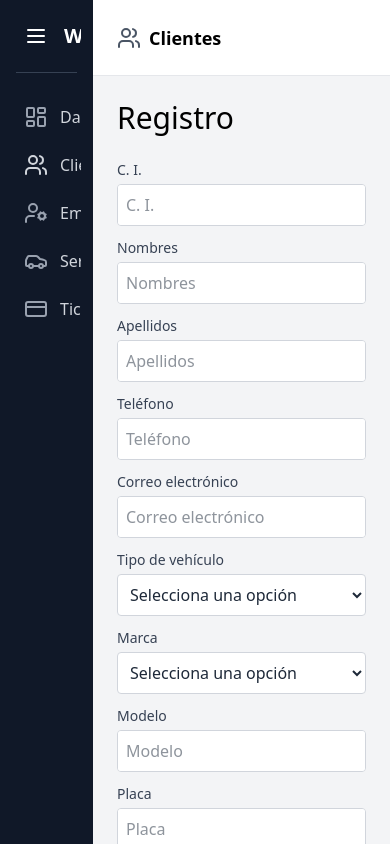
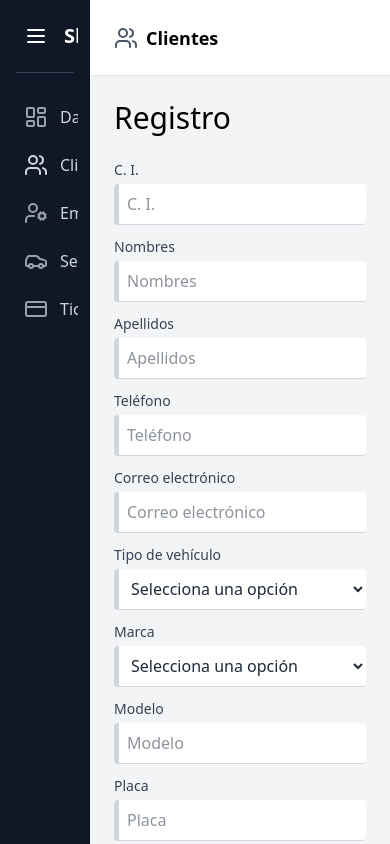
Before and after one commit to asgoDev/carwash-admin, a React (Vite) app: page /clients/new in a window 390 px wide. Built offline with nearby package versions, Linux system fonts and the light colour scheme.

Commit message:
Layout: Vento media queries added. md

```diff
--- a/src/components/DynamicInput.jsx
+++ b/src/components/DynamicInput.jsx
@@ -25,7 +25,7 @@ const DynamicInput = ({ config, register, errors, setValue }) => {
   };
 
   return (
-    <div className="w-full mb-2">
+    <div className="w-full mb-2 ">
       {label && (
         <label
           htmlFor={name}
@@ -35,10 +35,10 @@ const DynamicInput = ({ config, register, errors, setValue }) => {
         </label>
       )}
       {type === "select" ? (
-        <div className="relative">
+        <div className="relative ">
           <select
             id={name}
-            className="w-full p-2 rounded border border-gray-300 bg-white text-gray-800 text-base outline-none"
+            className="w-full p-2 rounded border-l-5 border-b-1 border-gray-300 transition-border duration-300 focus-within:border-blue-500 bg-white text-gray-800 text-base outline-none"
             name={name}
             defaultValue=""
             {...register(name, {
@@ -58,7 +58,7 @@ const DynamicInput = ({ config, register, errors, setValue }) => {
           </select>
         </div>
       ) : (
-        <div className="flex rounded border border-gray-300 focus-within:ring-2 focus-within:ring-blue-400 overflow-hidden relative">
+        <div className="flex rounded border-l-5 border-b-1 border-w-5e border-gray-300 transition-border duration-300 focus-within:border-blue-500 overflow-hidden relative ">
           <input
             id={name}
             defaultValue={defaultValue}
--- a/src/components/Header.jsx
+++ b/src/components/Header.jsx
@@ -12,7 +12,7 @@ export default function Header() {
   );
 
   return (
-    <header className="h-19 bg-white border-b border-gray-200 flex items-center px-6 gap-2">
+    <header className="h-19 bg-white border-b border-gray-200 flex items-center px-6 gap-2 ">
       {current?.icon && <span className="text-gray-600">{current.icon}</span>}
       <div className="text-lg font-semibold">
         {current ? current.name : "Page"}
--- a/src/components/Layout.jsx
+++ b/src/components/Layout.jsx
@@ -3,10 +3,10 @@ import Header from "./Header";
 
 export default function Layout({ children }) {
   return (
-    <div className="flex h-screen bg-gray-100 mx-auto">
+    <div className="h-[100dvh] flex max-w-4xl bg-gray-100 mx-auto md:my-7 md:rounded-2xl md:h-[90vh] md:gap-7 ">
       <Sidebar />
 
-      <div className="flex-1 flex flex-col">
+      <div className="flex-1 flex flex-col md:rounded-2xl md:overflow-hidden md:shadow-lg">
         <Header />
         <main className="flex-1 p-6 overflow-y-auto">{children}</main>
       </div>
--- a/src/components/Sidebar.jsx
+++ b/src/components/Sidebar.jsx
@@ -19,7 +19,7 @@ export default function Sidebar() {
     <aside
       className={`relative px-4 ${
         collapsed ? "w-18" : "w-64"
-      } bg-gray-900 text-white flex flex-col transition-all duration-300 overflow-hidden relative after:content-[''] after:absolute after:top-0 after:bottom-0 after:right-0 after:w-3 after:bg-gray-900 after:rounded-full">`}
+      } bg-gray-900 text-white flex flex-col transition-all duration-300 overflow-hidden relative md:rounded-2xl  md:shadow-xl after:content-[''] after:absolute after:top-0 after:bottom-0 after:right-0 after:w-3 after:bg-gray-900 after:rounded-full>`}
     >
       {/* Header */}
       <header className=" py-4 text-xl font-bold border-b border-gray-700 flex items-center gap-2">
@@ -31,7 +31,7 @@ export default function Sidebar() {
 
           <Menu size={24} />
         </button>
-        <div className="">Washify</div>
+        <div className="">Shiny</div>
       </header>
 
       {/* Menu viejo */}
```
